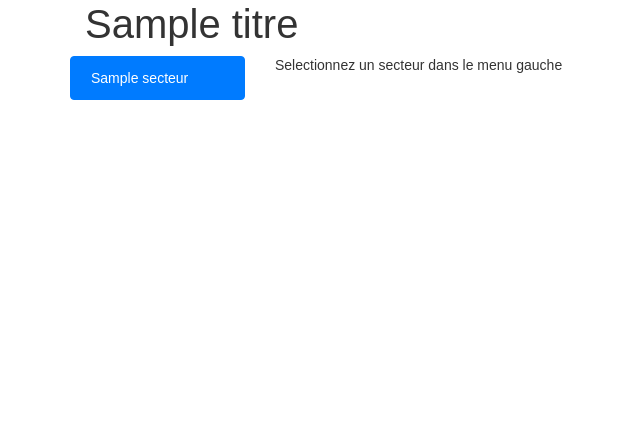
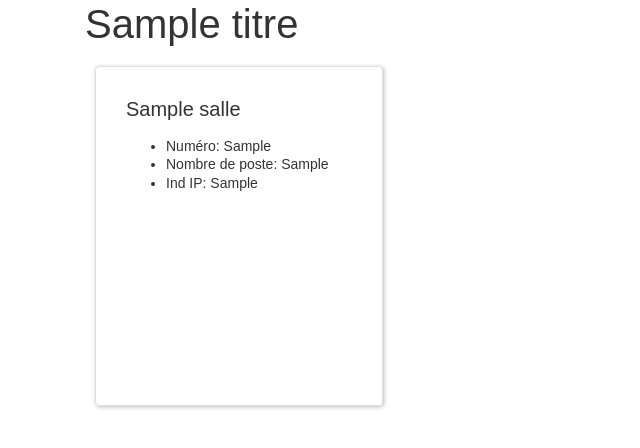
Before and after one commit to Rubylium/ligue_ppe1, a PHP site: template vue/vueAfficheSalle.php in a window 1280 px wide. Shown: the part 70-518 px from the top of the page, without its empty margins (0-640 px from the left). Run offline with PHP 8.4, Linux system fonts and the light colour scheme; the template is opened without the code that fills it: most values are stand-ins (such as "Sample title", 1, 10 or a date in 2020); some libraries are stand-ins or nearby versions.

Commit message:
Feat(model+vue): Affiche des salles

```diff
--- a/vue/vueAfficheSalle.php
+++ b/vue/vueAfficheSalle.php
@@ -1,138 +1,24 @@
 <?php
-  //var_dump($liaisons);
-  //var_dump($LiaisonSelectionnee);
-  //var_dump($traversees)
-  //var_dump($places);
+//var_dump($bateaux);
 ?>
+<h1><?= $titre ?></h1>
 
-
-<h1><?= $titre ?></h1>
-<div class="row">
-  <div class="list-group col-2" >
-  <?php foreach ($secteurs as $secteur){
-      $active = "";
-      if (isset($secteurSelectionne)){
-          if ($secteurSelectionne['id'] == $secteur['id']){
-              $active = "active";
-          }
-      }
-
+<?php
+foreach ($salles as $salle) {
 ?>
-      <a href="?action=traversees&secteur=<?=$secteur['id']?>" class="list-group-item list-group-item-action <?=$active?>">
-      <?=$secteur['nom']?>
-    </a>
-  <?php
-  }
-  ?>
-
+	<div class="card" style="width: 18rem;">
+		<div class="card-body">
+			<h5 class="card-title"><?= $salle->getnomSalle() ?></h5>
+			<p class="card-text">
+				<ul>
+					<li>Numéro: <?= $salle->getnSalle() ?></li>
+					<li>Nombre de poste: <?= $salle->getnbPoste() ?></li>
+					<li>Ind IP: <?= $salle->getindIP() ?></li>
+				</ul>
+			</p>
 		</div>
-
-  <div class="col">
-    <?php
-      if (!isset($_GET['secteur'])){
-      ?>
-        <p>Selectionnez un secteur dans le menu gauche </p>
-      <?php
-      } else {
-      ?>
-        <p>Sélectionner la liaison, et la date souhaitée </p>
-
-          <form method="POST" action="?action=traversees&secteur=<?= $secteurSelectionne['id'] ?>">
-            <div class="row">
-              <div class="col">
-                <select class="form-control" id="liaison" name="liaison">
-                  <?php
-                    foreach ($liaisons as $liaison){
-                      $selected ="";
-                      if (isset($LiaisonSelectionnee)){
-                        if ($LiaisonSelectionnee['code'] == $liaison['code']){
-                            $selected = "selected";
-                        }
-                      }
-                      ?>
-                      <option value="<?= $liaison['code']?>" <?= $selected ?>><?= $liaison['portDepart']." - ".$liaison['portArrivee'] ?></option>
-                    <?php
-                    }
-                  ?>
-                  </select>
 	</div>
-              <div class="col">
-                <input type="date" name="date" id="date" value="<?= $dateTraversee ?>" />
-              </div>
-              <button type="submit" class="btn btn-primary">Afficher les traversées</button>
-            </div>
-          </form>
 
 <?php
 }
 ?>
-
-
-
-      <?php
-        if (isset($_POST['liaison']) && isset($_POST['date'])){
-        ?>
-          <?= $LiaisonSelectionnee['portDepart']." - ".$LiaisonSelectionnee['portArrivee'] ?>. <br/>
-
-          <p>Traversées pour le <?= $dateTraversee ?>. Sélectionner la traversée souhaitée :</p>
-          <form method="POST" action="?action=reservation">
-          <table class="table display">
-          <thead>
-            <tr>
-              <th scope="col" colspan="3">Traversées</th>
-              <th colspan="<?= count($categories) ?>" scope="col">Places disponibles par bateau </th>
-              <th></th>
-            </tr>
-            <tr>
-              <th scope="col">N°</th>
-              <th scope="col">Heure</th>
-              <th scope="col">Bateau</th>
-              <?php
-              foreach ($categories as $categorie){
-              ?>
-                <th scope="col">nombre<br/> <?= $categorie['libelle'] ?></th>
-              <?php
-              }
-              ?>
-              <th></th>
-            </tr>
-          </thead>
-          <tbody>
-
-          <?php
-          foreach ($traversees as $traversee){
-          ?>
-            <tr>
-              <td><?= $traversee['num'] ?></td>
-              <td><?= $traversee['heure'] ?></td>
-              <td><?= $traversee['nom'] ?></td>
-              <?php
-              foreach ($categories as $categorie){
-                $placesDispo = $placesCapacite[$traversee['num']][$categorie['lettre']];
-                if (isset($placesReservees[$traversee['num']][$categorie['lettre']])){
-                  $placesDispo = $placesCapacite[$traversee['num']][$categorie['lettre']] - $placesReservees[$traversee['num']][$categorie['lettre']];
-                }
-
-              ?>
-                <td><?= $placesDispo ?></td>
-              <?php
-              }
-              ?>
-              <td><input type="radio" id="traversee" name="traversee" value="<?= $traversee['num'] ?>"></td>
-            </tr>
-          <?php
-          }
-          ?>
-
-          </tbody>
-        </table>
-        <button type="submit" class="btn btn-primary">Réserver cette traversée</button>
-        </form>
-
-      <?php
-        }
-      ?>
-
-  </div>
-
-</div>
```
Also changed, not shown: modele/SalleManager.php (+6 -22 lines). Lines whose indentation alone changed are shown as unchanged.
